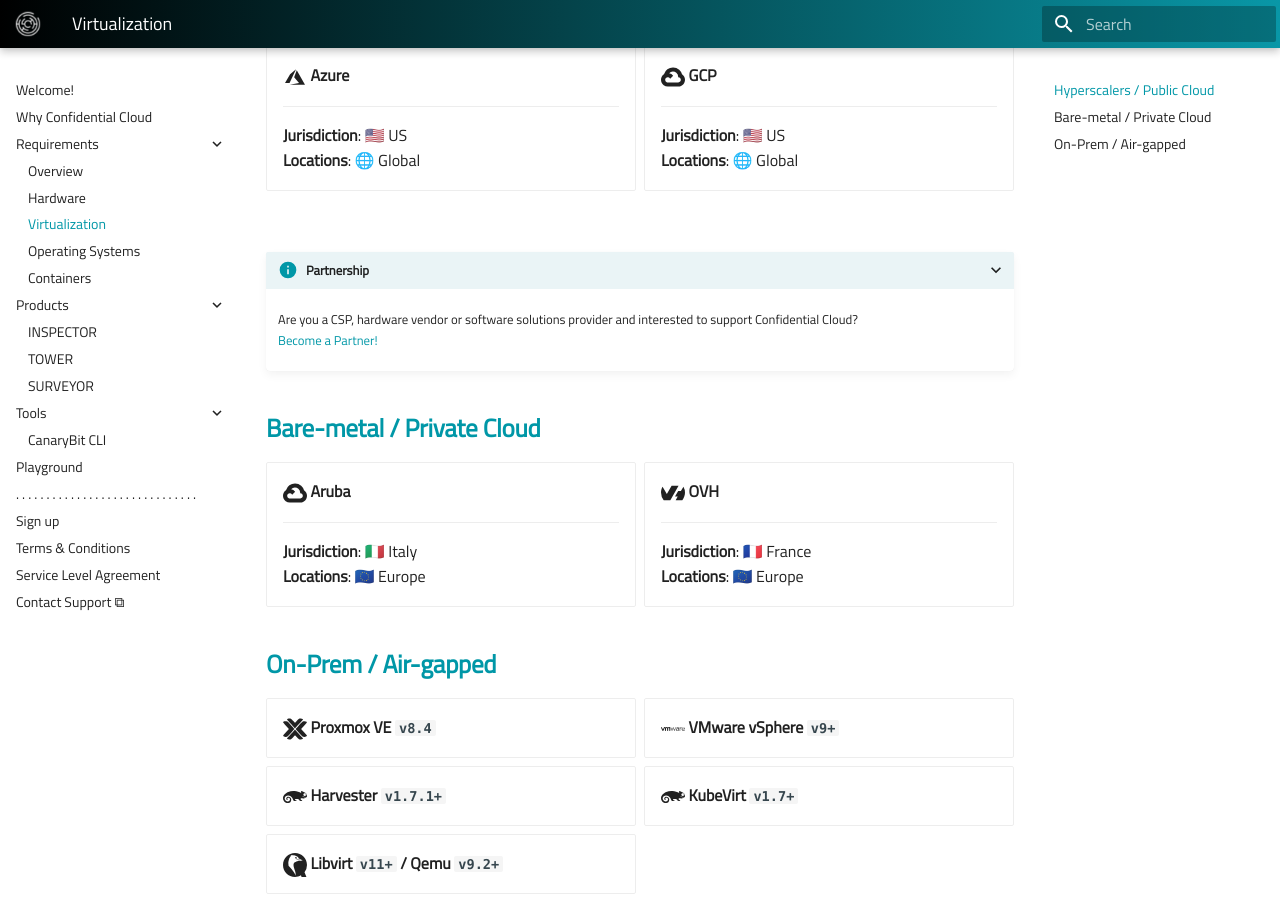
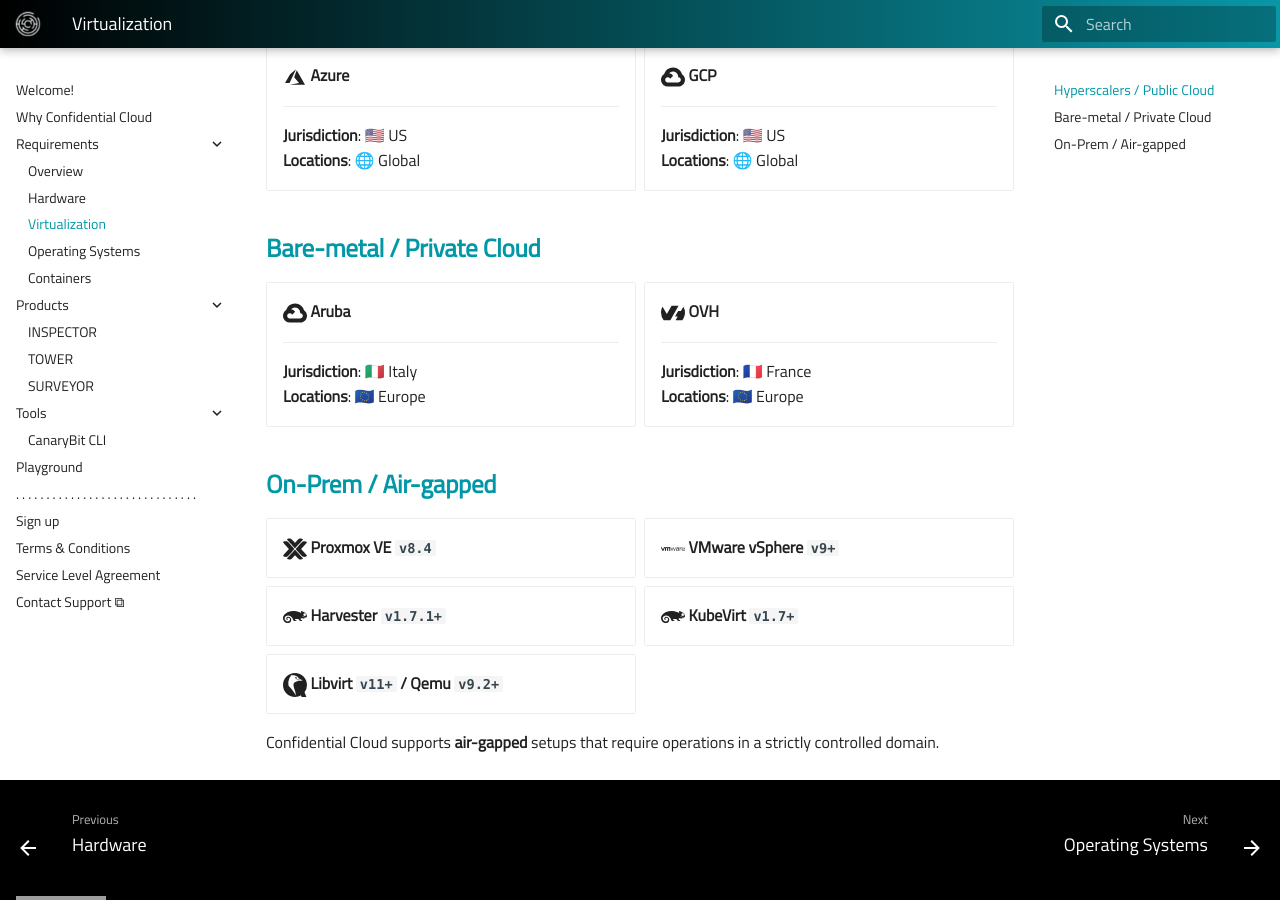
Before and after one commit to canarybit/cc-docs, an MkDocs documentation site: the page built from docs/requirements/virtualization.md, in a window 1280 px wide and 900 px high, scrolled down 492 px. Built offline with MkDocs 1.6.1 and Material for MkDocs 9.7.7, drawn with Linux system fonts in a browser that asks for light colours; grey boxes are pictures that could not be loaded.

Commit message:
Improves Requirements pages

```diff
--- a/docs/requirements/virtualization.md
+++ b/docs/requirements/virtualization.md
@@ -39,15 +39,6 @@
 
 </div>
 
-<br>
-
-<details open>
-<summary>Partnership</summary>
-<br>Are you a CSP, hardware vendor or software solutions provider and interested to support Confidential Cloud?
-<br><a href="https://www.canarybit.eu/partners/">Become a Partner!</a>
-<br><br>
-</details>
-
 ## Bare-metal / Private Cloud
 
 <div class="grid cards" markdown>
```
Also changed, not shown: docs/requirements.md (+0 -9 lines), docs/img/canarybit-confidential-cloud-support.png, 1 other file.
